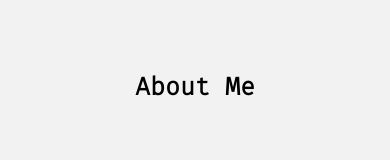
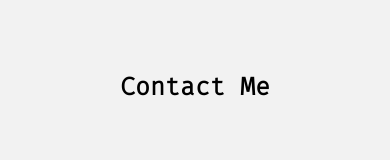
Before and after one commit to MarccAntoine/project-portfolio, a React (Create React App) app: page / in a window 390 px wide. Both pictures are taken after a click on the button 314 px from the left and 80 px from the top of the page. Shown: the part 493-653 px from the top of the page. Built offline with nearby package versions, Linux system fonts and the light colour scheme; no server answers.

Commit message:
Mistake corrected

```diff
--- a/src/components/MobileNavBar.js
+++ b/src/components/MobileNavBar.js
@@ -28,7 +28,7 @@ const MobileNavBar = ( {darkMode, setDarkMode, openedMenu, setOpenedMenu, setSel
                     <SectionDiv onClick={() => {scrollSelect("myself")}}><Sections>{t('aboutMenu')}</Sections></SectionDiv>
                     <SectionDiv onClick={() => {scrollSelect("skills")}}><Sections>{t('expMenu')}</Sections></SectionDiv>
                     <SectionDiv onClick={() => {scrollSelect("projects")}}><Sections>{t('projectMenu')}</Sections></SectionDiv>
-                    <SectionDiv onClick={() => {scrollSelect("contact")}}><Sections>{t('aboutMenu')}</Sections></SectionDiv>
+                    <SectionDiv onClick={() => {scrollSelect("contact")}}><Sections>{t('contactMenu')}</Sections></SectionDiv>
                     <ButtonsDiv>
                         <LangMobileSelect onClick={() => setSelectedLanguage(selectedLanguage === 'En' ? ("Fr") : ("En"))}>{selectedLanguage === 'En' ? ("Fr") : ("En")}</LangMobileSelect>
                         {darkMode ? (<DarMobileDiv><DarkLabel>Light Mode</DarkLabel><ModeButton onClick={() => {setDarkMode(!darkMode)}}><Light /></ModeButton></DarMobileDiv>) : (<DarMobileDiv><DarkLabel>Dark Mode</DarkLabel><ModeButton onClick={() => {setDarkMode(!darkMode)}}><Dark /></ModeButton></DarMobileDiv>)}
```
